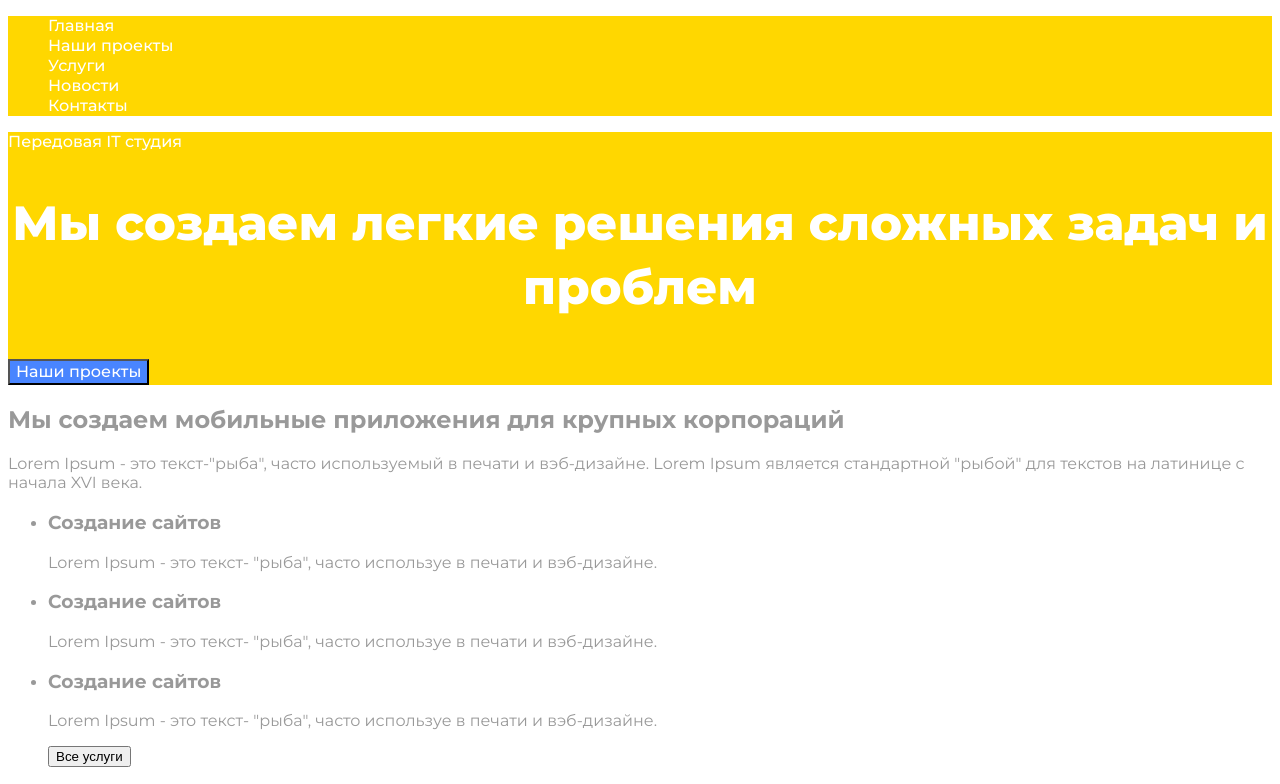
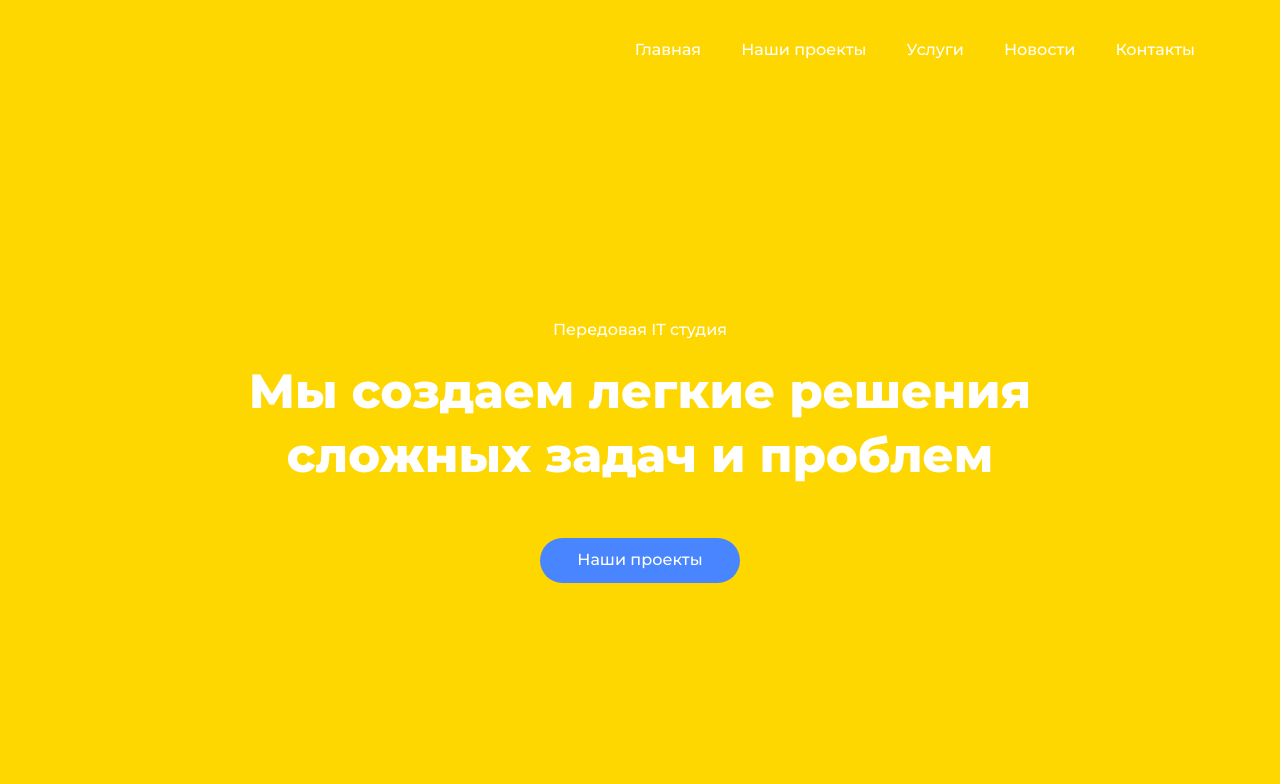
Before and after one commit to riko1212/blended-43-2, a plain HTML site: page index.html in a window 1280 px wide. Shown: the top 784 px of the page. Drawn offline with nearby package versions, Linux system fonts and the light colour scheme.

Commit message:
add style hero

```diff
--- a/css/styles.css
+++ b/css/styles.css
@@ -1,33 +1,82 @@
 :root {
   --main-text-color: #999999;
-    --secondary-text-color: #FFFFFF;
-    --accent-color: #4985FF;
-    --main-title-color: #FFFFFF;
+  --secondary-text-color: #ffffff;
+  --accent-color: #4985ff;
+  --main-title-color: #ffffff;
   --secondary-title-color: #323232;
   --third-title-color: #000000;
 }
 body {
-    font-family: 'Montserrat', sans-serif;
-    color: var(--main-text-color)
+  font-family: "Montserrat", sans-serif;
+  color: var(--main-text-color);
+}
+p,
+h1,
+h2,
+h3,
+h4,
+h5,
+h6 {
+  margin: 0;
+}
+ul {
+  margin: 0;
+  padding: 0;
 }
 .list {
   list-style: none;
+}
+.container {
+  width: 1140px;
+  padding-left: 15px;
+  padding-right: 15px;
+  margin: 0 auto;
+}
+.btn {
+  width: 200px;
+  height: 45px;
+  border: transparent;
+  border-radius: 30px;
+
+  font-family: inherit;
+  font-weight: 500;
+  font-size: 16px;
+  line-height: 1.25;
+  color: var(--secondary-text-color);
+  background-color: var(--accent-color);
 }
 
 .link {
   text-decoration: none;
 }
+.nav-list {
+  display: flex;
+  justify-content: end;
+}
+.nav-item:not(:last-child) {
+  margin-right: 40px;
+}
 .nav-link {
+  display: block;
+  padding-top: 40px;
+  padding-bottom: 40px;
   font-weight: 500;
   font-size: 16px;
   line-height: 1.25;
   color: var(--secondary-text-color);
+}
+.header {
+  background-color: gold;
+}
 
-    }
-.header, .hero {
+.hero {
+  padding-top: 220px;
+  padding-bottom: 335px;
   background-color: gold;
 }
 .hero-text {
+  text-align: center;
+  margin-bottom: 20px;
   font-weight: 500;
   font-size: 16px;
   line-height: 1.25;
@@ -35,6 +84,9 @@ color: var(--secondary-text-color);
 }
 
 .hero-title {
+  margin: 0 auto;
+  max-width: 829px;
+  margin-bottom: 50px;
   font-weight: 800;
   font-size: 48px;
   line-height: 1.33;
@@ -42,10 +94,6 @@ text-align: center;
   color: var(--main-title-color);
 }
 .hero-btn {
-    font-family: inherit;
-    font-weight: 500;
-font-size: 16px;
-line-height: 1.25;
-color: var(--secondary-text-color);
-background-color: var(--accent-color);
+  display: block;
+  margin: 0 auto;
 }
--- a/index.html
+++ b/index.html
@@ -5,28 +5,54 @@
     <meta http-equiv="X-UA-Compatible" content="IE=edge" />
     <meta name="viewport" content="width=device-width, initial-scale=1.0" />
     <title>IT Studio</title>
-    <link rel="preconnect" href="https://fonts.googleapis.com">
-<link rel="preconnect" href="https://fonts.gstatic.com" crossorigin>
-<link href="https://fonts.googleapis.com/css2?family=Montserrat:wght@400;500;600;700;800&display=swap" rel="stylesheet">
-    <link rel="stylesheet" href="./css/styles.css">
+    <link rel="preconnect" href="https://fonts.googleapis.com" />
+    <link rel="preconnect" href="https://fonts.gstatic.com" crossorigin />
+    <link
+      href="https://fonts.googleapis.com/css2?family=Montserrat:wght@400;500;600;700;800&display=swap"
+      rel="stylesheet"
+    />
+    <link
+      rel="stylesheet"
+      href="https://cdnjs.cloudflare.com/ajax/libs/modern-normalize/1.1.0/modern-normalize.min.css"
+      integrity="sha512-wpPYUAdjBVSE4KJnH1VR1HeZfpl1ub8YT/NKx4PuQ5NmX2tKuGu6U/JRp5y+Y8XG2tV+wKQpNHVUX03MfMFn9Q=="
+      crossorigin="anonymous"
+      referrerpolicy="no-referrer"
+    />
+    <link rel="stylesheet" href="./css/styles.css" />
   </head>
   <body>
     <header class="header">
-      <nav>
-        <ul class="list nav-list">
-          <li><a class="link nav-link" href="">Главная</a></li>
-          <li><a class="link nav-link" href="">Наши проекты</a></li>
-          <li><a class="link nav-link" href="">Услуги</a></li>
-          <li><a class="link nav-link" href="">Новости</a></li>
-          <li><a class="link nav-link" href="">Контакты</a></li>
-        </ul>
-      </nav>
+      <div class="container">
+        <nav>
+          <ul class="list nav-list">
+            <li class="nav-item">
+              <a class="link nav-link" href="">Главная</a>
+            </li>
+            <li class="nav-item">
+              <a class="link nav-link" href="">Наши проекты</a>
+            </li>
+            <li class="nav-item">
+              <a class="link nav-link" href="">Услуги</a>
+            </li>
+            <li class="nav-item">
+              <a class="link nav-link" href="">Новости</a>
+            </li>
+            <li class="nav-item">
+              <a class="link nav-link" href="">Контакты</a>
+            </li>
+          </ul>
+        </nav>
+      </div>
     </header>
     <main>
       <section class="hero">
-        <p class="hero-text">Передовая IT студия</p>
-        <h1 class="hero-title">Мы создаем легкие решения сложных задач и проблем</h1>
-        <button class="hero-btn" type="button">Наши проекты</button>
+        <div class="container">
+          <p class="hero-text">Передовая IT студия</p>
+          <h1 class="hero-title">
+            Мы создаем легкие решения сложных задач и проблем
+          </h1>
+          <button class="hero-btn btn" type="button">Наши проекты</button>
+        </div>
       </section>
       <!--Section mobile  apps-->
       <section>
```
Lines whose indentation alone changed are shown as unchanged.
